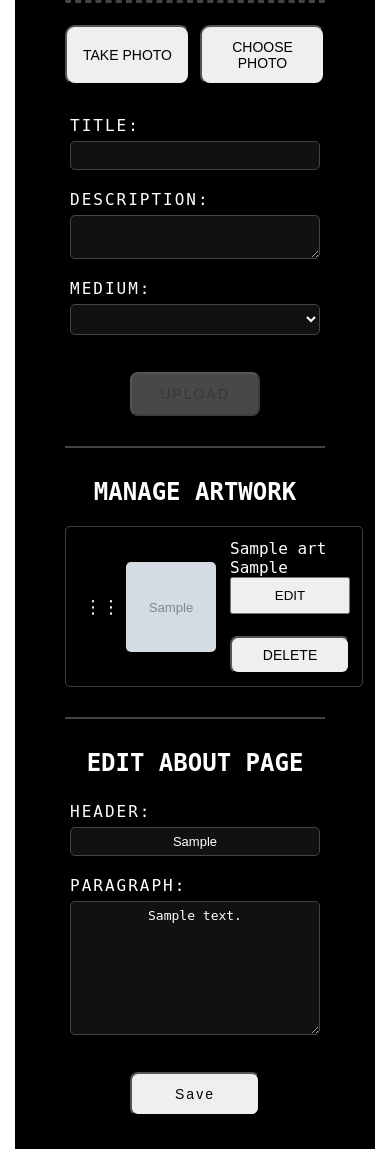
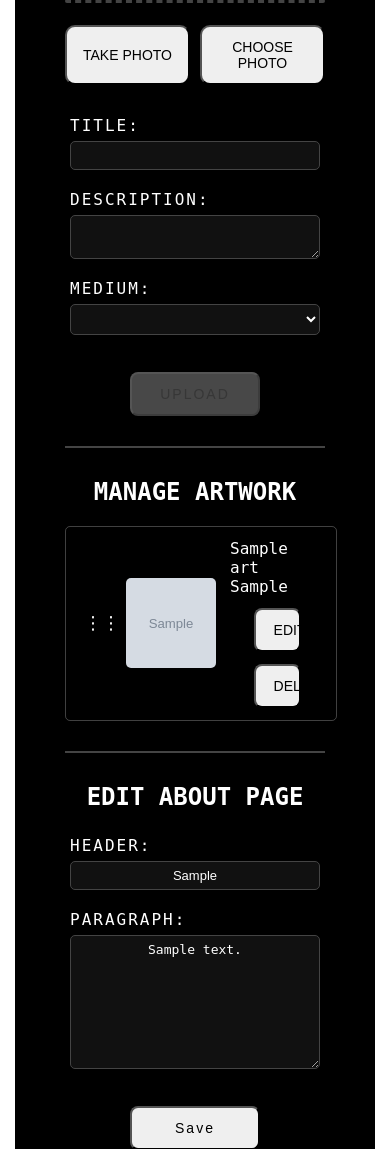
Before and after one commit to heatherjholt/Danielle_Smith_Artwork, a Flask app: page /admin in a window 390 px wide. Shown: the part 359-1508 px from the top of the page. Run offline with Flask 3, Linux system fonts and the light colour scheme; a user stored in the database is signed in; tables that the repository leaves empty hold one stand-in row (values such as "Sample post"); grey boxes marked "Sample" are stand-in pictures; parts of the project's set-up code (start-up, migrations or seed data) failed here and were passed over; some libraries are stand-ins or nearby versions.

Commit message:
Update style.css

```diff
--- a/static/style.css
+++ b/static/style.css
@@ -620,12 +620,7 @@
         box-sizing: border-box;
         display: block;
     }
-    .manage-actions button{
-    width: 120px;
-    padding: 10px 12px;
-    line-height: 1;
-    box-sizing: border-box;
-  }
+
     #dropText {
     display: none; /* hide drag and drop text on mobile */
     }
@@ -668,6 +663,7 @@
     margin-top: 8px;
     align-self: center;
     width: 100%;
+    text-align-last: center;
     }
 
     .modal-actions {
@@ -687,6 +683,30 @@
     margin: 0 auto;
     border-radius: 5px;
     }
+
+    .manage-item {
+    align-items: center;
+    }
+    .manage-info {
+    display: flex;
+    flex-direction: column;
+    justify-content: center;
+    }
+.manage-actions button {
+  width: 50%;
+  max-width: 260px;
+  margin: 12px auto 0;
+  padding: 12px 18px;
+  font-size: 14px;
+  border-radius: 8px;
+  display: block;
+  text-align: center;
+  -webkit-appearance: none;
+  appearance: none;
+  touch-action: manipulation;
+  line-height: normal;
+  cursor: pointer;
+}
 }
 
 @media (pointer: coarse) {
```
